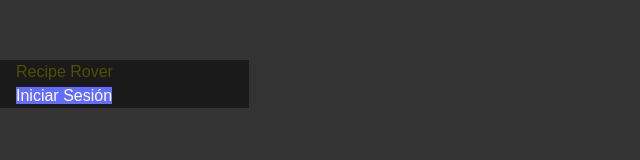
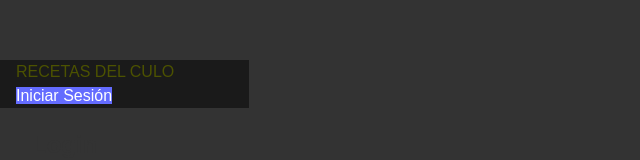
Before and after one commit to rejota196/rece_tario, a React (Vite) app in the folder rece-tario/: page /login in a window 1280 px wide. Shown: the part 211-371 px from the top of the page, without its empty margins (0-640 px from the left). Built offline with nearby package versions, Linux system fonts and the light colour scheme.

Commit message:
Actualizacion de Navbar y estilos

```diff
--- a/rece-tario/src/pages/NavBar.jsx
+++ b/rece-tario/src/pages/NavBar.jsx
@@ -15,7 +15,7 @@ const Navbar = () => {
     <nav className="navbar is-light">
       <div className="container">
         <div className="navbar-brand">
-          <Link className="navbar-item" to="/">Recipe Rover</Link>
+          <Link className="navbar-item" to="/">RECETAS DEL CULO</Link>
           <div className="navbar-burger" data-target="navbarMenuHeroA">
             <span></span>
             <span></span>
```
Also changed, not shown: rece-tario/src/pages/NavBar.css (indentation only).
